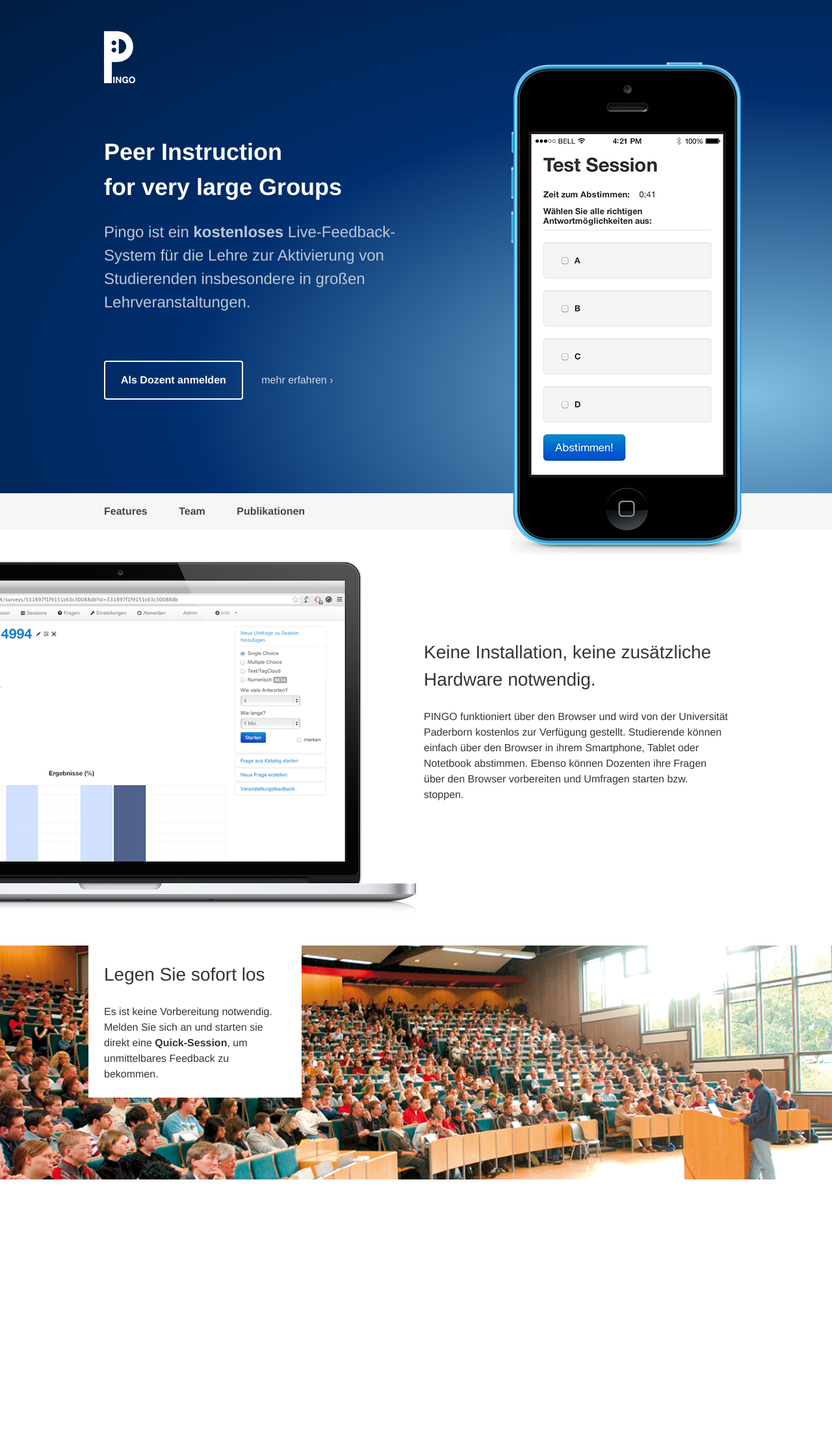
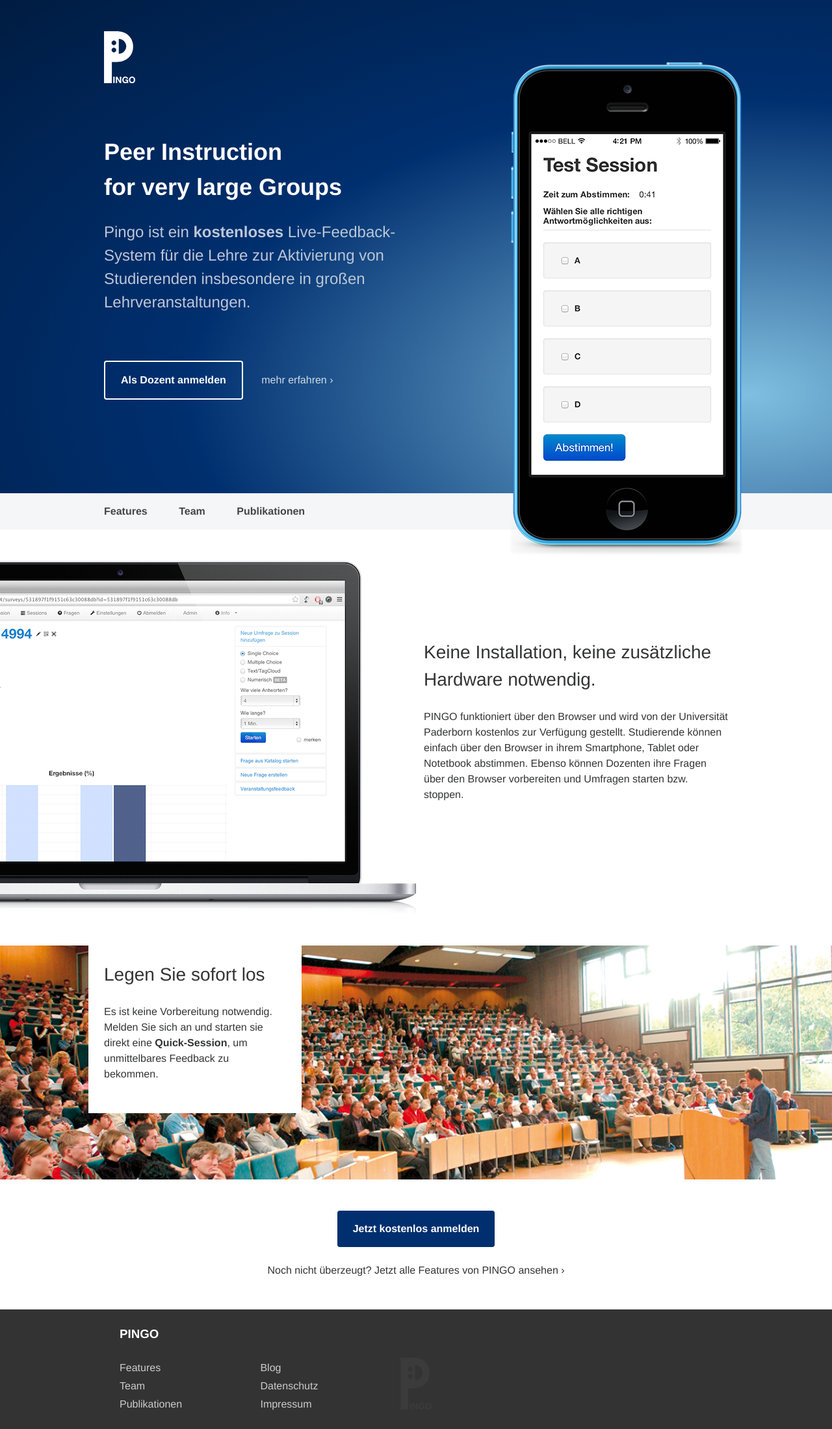
Before and after one commit to PingoUPB/pingoupb.github.io, a Jekyll site: the page built from index.html, in a window 1280 px wide. Shown: the whole page at 65% size. Built offline with Jekyll 4.4.1, drawn with Linux system fonts in a browser that asks for light colours; Markdown is read by kramdown in place of the engine named in the settings; comment, search, counter and statistics services are not loaded; before the commit the page ends 1815 px from its top, so only the background shows below that.

Commit message:
footer section

```diff
--- a/_includes/landing.html
+++ b/_includes/landing.html
@@ -49,3 +49,29 @@
 		</div>
 	</div>
 </section>
+<section class="call-section">
+	<article class="centered call-section__text">
+		<p><a class="button button--primary" href="https://pingo.upb.de/users/sign_up?utm_source=landing-page&utm_medium=web&utm_campaign=lndng-btn">Jetzt kostenlos anmelden</a>
+		</p>
+		<p>
+			<a href="#" class="muted-link">Noch nicht überzeugt? Jetzt alle Features von PINGO ansehen &rsaquo;</a>
+		</p>
+	</article>
+</section>
+<footer class="main-footer">
+	<div class="centered">
+		<div class="grid">
+			<ul class="grid__item one-sixth portable--one-whole main-footer__links">
+				<li><h3>PINGO</h3></li>
+				<li><a href="#">Features</a></li>
+				<li><a href="#">Team</a></li>
+				<li><a href="#">Publikationen</a></li>
+			</ul>
+			<ul class="grid__item one-sixth portable--one-whole main-footer__links push--top">
+				<li class="push--top"><a href="#">Blog</a></li>
+				<li><a href="#">Datenschutz</a></li>
+				<li><a href="#">Impressum</a></li>
+			</ul>
+		</div>
+	</div>
+</footer>
--- a/scss/generic/_shared.scss
+++ b/scss/generic/_shared.scss
@@ -59,3 +59,7 @@
 	margin-left:2 * $base-spacing-unit;
 	margin-left:(2 * $base-spacing-unit / $base-font-size)*1rem;
 }
+
+.push--top {
+	margin-top: $base-spacing-unit;
+}
```
Also changed, not shown: css/main.css (+71 -2 lines), css/main.prefixed.css (+71 -2 lines), scss/generic/_buttons.scss (+10 -0 lines), scss/generic/_global.scss (+13 -0 lines), scss/theme/_landing.scss (+55 -2 lines), css/main.min.css.
